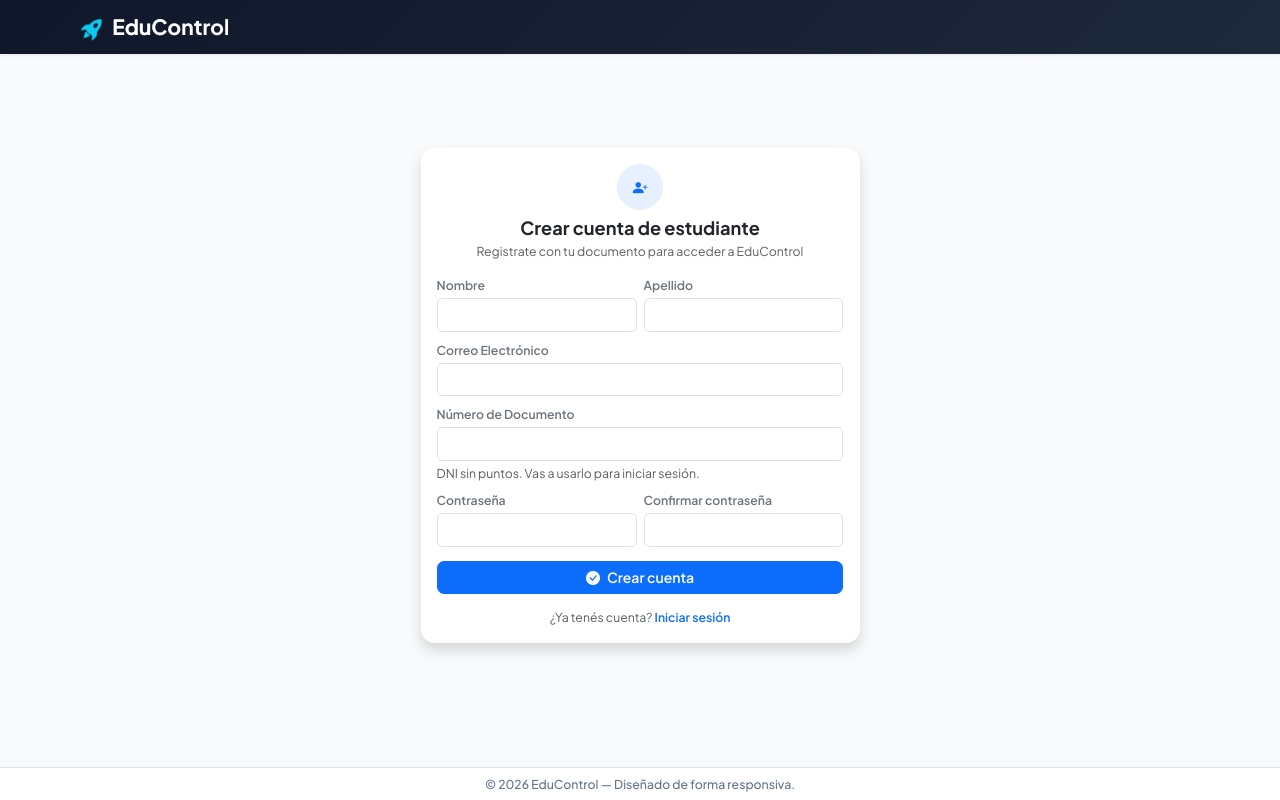
After one commit to anttobocc/ProyectoGestorCursos, a Django app: page /register/ in a window 1280 px wide. The commit adds this page. Run offline with Django 5.2, Linux system fonts and the light colour scheme; some libraries are stand-ins or nearby versions.

Commit message:
Agregar autorregistro de estudiantes con documento como usuario

```diff
--- a/myApp/forms.py
+++ b/myApp/forms.py
@@ -88,7 +88,7 @@ class EstudianteFormulario(forms.Form):
 class EstudianteForm(forms.ModelForm):
     class Meta:
         model = Estudiante
-        fields = ['nombre', 'apellido', 'email']
+        fields = ['nombre', 'apellido', 'email', 'documento']  # AGREGADO: documento
 
 class InscripcionForm(forms.ModelForm):
     class Meta:
@@ -127,7 +127,7 @@ class EntregableForm(forms.ModelForm):
             'publicado': 'Publicado (visible para los alumnos)',
         }
 
-# NUEVO: Formulario para que el alumno deje su reseña
+# Formulario para que el alumno deje su reseña
 class ResenaForm(forms.ModelForm):
     class Meta:
         model = Resena
@@ -147,3 +147,43 @@ class ResenaForm(forms.ModelForm):
             'calificacion': 'Calificación',
             'comentario': 'Tu opinión',
         }
+
+# NUEVO: Formulario para el autorregistro del estudiante
+class RegistroEstudianteForm(forms.Form):
+    nombre = forms.CharField(max_length=100, label="Nombre")
+    apellido = forms.CharField(max_length=100, label="Apellido")
+    email = forms.EmailField(label="Correo Electrónico")
+    documento = forms.CharField(
+        max_length=20,
+        label="Documento",
+        help_text="DNI sin puntos. Vas a usarlo para iniciar sesión."
+    )
+    password = forms.CharField(
+        widget=forms.PasswordInput(attrs={'class': 'form-control'}),
+        label="Contraseña",
+        help_text="Debe contener al menos 8 caracteres."
+    )
+    password2 = forms.CharField(
+        widget=forms.PasswordInput(attrs={'class': 'form-control'}),
+        label="Confirmar contraseña"
+    )
+
+    def clean_documento(self):
+        documento = self.cleaned_data['documento'].strip()
+        if Estudiante.objects.filter(documento=documento).exists():
+            raise forms.ValidationError("Ya existe una cuenta registrada con ese documento.")
+        return documento
+
+    def clean_password(self):
+        password = self.cleaned_data['password']
+        if len(password) < 8:
+            raise forms.ValidationError("La contraseña debe tener al menos 8 caracteres.")
+        return password
+
+    def clean(self):
+        cleaned_data = super().clean()
+        password = cleaned_data.get('password')
+        password2 = cleaned_data.get('password2')
+        if password and password2 and password != password2:
+            self.add_error('password2', "Las contraseñas no coinciden.")
+        return cleaned_data
--- a/myApp/models.py
+++ b/myApp/models.py
@@ -6,8 +6,9 @@ class Estudiante(models.Model):
     nombre = models.CharField(max_length=100)
     apellido = models.CharField(max_length=100)
     email = models.EmailField()
+    documento = models.CharField(max_length=20, blank=True, null=True, verbose_name="Documento")  # TEMPORAL: sin unique todavía
 
-    # NUEVO: Vinculación con el usuario de Django
+    # Vinculación con el usuario de Django
     user = models.OneToOneField(
         settings.AUTH_USER_MODEL,
         null=True,
@@ -180,7 +181,7 @@ class RegistroAsistencia(models.Model):
     def __str__(self):
         return f"{self.inscripcion} - {self.fecha} - {'Presente' if self.presente else 'Ausente'}"
 
-# NUEVO MODELO: Reseñas / Opiniones de los alumnos
+# Reseñas / Opiniones de los alumnos
 class Resena(models.Model):
     estudiante = models.ForeignKey(
         Estudiante,
--- a/myApp/templates/myApp/estudiante_editar.html
+++ b/myApp/templates/myApp/estudiante_editar.html
@@ -53,6 +53,12 @@
                         {% if form.email.errors %}<div class="text-danger small mt-1">{{ form.email.errors.0 }}</div>{% endif %}
                     </div>
 
+                    <div class="mb-2">
+                        <label for="id_documento" class="form-label fw-semibold text-secondary small mb-0">Documento</label>
+                        {{ form.documento|add_class:"form-control" }}
+                        {% if form.documento.errors %}<div class="text-danger small mt-1">{{ form.documento.errors.0 }}</div>{% endif %}
+                    </div>
+
                     <button type="submit" class="btn btn-warning w-100 fw-semibold rounded-3 mb-2">
                         <i class="bi bi-check-circle-fill me-2"></i>Guardar Cambios
                     </button>
--- a/myApp/templates/myApp/login.html
+++ b/myApp/templates/myApp/login.html
@@ -59,6 +59,10 @@
                     </button>
                 </form>
 
+                <p class="text-center text-muted small mt-3 mb-0">
+                    ¿Sos estudiante y no tenés cuenta? <a href="{% url 'myapp:register' %}" class="fw-semibold text-decoration-none">Registrate acá</a>
+                </p>
+
             </div>
         </div>
 
--- /dev/null
+++ b/myApp/templates/myApp/register.html
@@ -0,0 +1,87 @@
+{% extends 'myApp/base.html' %}
+{% load widget_tweaks %}
+
+{% block title %}Crear cuenta{% endblock %}
+
+{% block contenido %}
+<style>
+    .register-wrap { max-width: 460px; }
+    @media (max-width: 575.98px) {
+        .register-wrap { max-width: 100%; }
+    }
+</style>
+<div class="row justify-content-center align-items-center" style="min-height: calc(100vh - 160px);">
+    <div class="col-12 register-wrap mx-auto">
+
+        <div class="card shadow border-0 rounded-4">
+            <div class="card-body p-4">
+
+                <div class="text-center mb-3">
+                    <div class="d-inline-flex align-items-center justify-content-center bg-primary bg-opacity-10 text-primary rounded-circle mb-2" style="width:46px;height:46px;font-size:1.05rem;">
+                        <i class="bi bi-person-plus-fill"></i>
+                    </div>
+                    <h3 class="fw-bold text-dark mb-1">Crear cuenta de estudiante</h3>
+                    <p class="text-muted small mb-0">Registrate con tu documento para acceder a EduControl</p>
+                </div>
+
+                <form method="POST" novalidate>
+                    {% csrf_token %}
+
+                    {% if form.non_field_errors %}
+                    <div class="alert alert-danger py-2 small">{{ form.non_field_errors }}</div>
+                    {% endif %}
+
+                    <div class="row g-2 mb-2">
+                        <div class="col-6">
+                            <label class="form-label fw-semibold text-secondary small mb-1">Nombre</label>
+                            {{ form.nombre|add_class:"form-control" }}
+                            {% if form.nombre.errors %}<div class="text-danger small mt-1">{{ form.nombre.errors.0 }}</div>{% endif %}
+                        </div>
+                        <div class="col-6">
+                            <label class="form-label fw-semibold text-secondary small mb-1">Apellido</label>
+                            {{ form.apellido|add_class:"form-control" }}
+                            {% if form.apellido.errors %}<div class="text-danger small mt-1">{{ form.apellido.errors.0 }}</div>{% endif %}
+                        </div>
+                    </div>
+
+                    <div class="mb-2">
+                        <label class="form-label fw-semibold text-secondary small mb-1">Correo Electrónico</label>
+                        {{ form.email|add_class:"form-control" }}
+                        {% if form.email.errors %}<div class="text-danger small mt-1">{{ form.email.errors.0 }}</div>{% endif %}
+                    </div>
+
+                    <div class="mb-2">
+                        <label class="form-label fw-semibold text-secondary small mb-1">Número de Documento</label>
+                        {{ form.documento|add_class:"form-control" }}
+                        <div class="form-text small">{{ form.documento.help_text }}</div>
+                        {% if form.documento.errors %}<div class="text-danger small mt-1">{{ form.documento.errors.0 }}</div>{% endif %}
+                    </div>
+
+                    <div class="row g-2 mb-3">
+                        <div class="col-6">
+                            <label class="form-label fw-semibold text-secondary small mb-1">Contraseña</label>
+                            {{ form.password|add_class:"form-control" }}
+                            {% if form.password.errors %}<div class="text-danger small mt-1">{{ form.password.errors.0 }}</div>{% endif %}
+                        </div>
+                        <div class="col-6">
+                            <label class="form-label fw-semibold text-secondary small mb-1">Confirmar contraseña</label>
+                            {{ form.password2|add_class:"form-control" }}
+                            {% if form.password2.errors %}<div class="text-danger small mt-1">{{ form.password2.errors.0 }}</div>{% endif %}
+                        </div>
+                    </div>
+
+                    <button type="submit" class="btn btn-primary w-100 fw-semibold rounded-3 mb-3">
+                        <i class="bi bi-check-circle-fill me-2"></i>Crear cuenta
+                    </button>
+
+                    <p class="text-center text-muted small mb-0">
+                        ¿Ya tenés cuenta? <a href="{% url 'myapp:login' %}" class="fw-semibold text-decoration-none">Iniciar sesión</a>
+                    </p>
+                </form>
+
+            </div>
+        </div>
+
+    </div>
+</div>
+{% endblock %}
--- a/myApp/urls.py
+++ b/myApp/urls.py
@@ -1,6 +1,6 @@
 from django.urls import path
 from .views import (
-    login_view, logout_view,
+    login_view, logout_view, registro_estudiante,
     index, buscar_curso,
     lista_cursos, cursoFormulario, curso_editar, curso_eliminar, admin_curso_detail, admin_estudiante_curso_eliminar, admin_curso_resenas,
     lista_estudiantes, detalle_estudiante, estudianteFormulario, estudiante_editar, estudiante_eliminar,
@@ -16,6 +16,7 @@ app_name = "myapp"
 urlpatterns = [
     path('login/', login_view, name='login'),
     path('logout/', logout_view, name='logout'),
+    path('register/', registro_estudiante, name='register'),
     path('', index, name='index'),
     # Cursos
     path('cursos/', lista_cursos, name='cursos'),
--- a/myApp/views.py
+++ b/myApp/views.py
@@ -10,7 +10,7 @@ from django.db.models import Q, F, Avg
 from django.utils import timezone
 from django.utils.dateparse import parse_date
 from .models import Curso, Profesor, Estudiante, Entregable, Entrega, Inscripcion, Nota, RegistroAsistencia, Resena
-from .forms import CursoForm, ProfesorFormulario, ProfesorForm, EstudianteFormulario, EstudianteForm, EntregableForm, InscripcionForm, NotaForm, ResenaForm
+from .forms import CursoForm, ProfesorFormulario, ProfesorForm, EstudianteFormulario, EstudianteForm, EntregableForm, InscripcionForm, NotaForm, ResenaForm, RegistroEstudianteForm
 from .decorators import admin_required, profesor_required, es_administrador
 
 
@@ -66,6 +66,50 @@ def login_view(request):
 def logout_view(request):
     auth_logout(request)
     return redirect('myapp:login')
+
+
+# NUEVO: Autorregistro del estudiante (documento = usuario)
+def registro_estudiante(request):
+    if request.user.is_authenticated:
+        return redirect(settings.LOGIN_REDIRECT_URL)
+
+    if request.method == 'POST':
+        form = RegistroEstudianteForm(request.POST)
+
+
+        if form.is_valid():
+            documento = form.cleaned_data['documento']
+            password = form.cleaned_data['password']
+            email = form.cleaned_data['email']
+
+            try:
+                with transaction.atomic():
+                    user = User.objects.create_user(
+                        username=documento,
+                        password=password,
+                        email=email
+                    )
+                    Estudiante.objects.create(
+                        nombre=form.cleaned_data['nombre'],
+                        apellido=form.cleaned_data['apellido'],
+                        email=email,
+                        documento=documento,
+                        asistencia=0,
+                        promedio=0.0,
+                        proyectos_hechos=0,
+                        proyectos_totales=0,
+                        user=user,
+                    )
+                messages.success(request, "¡Cuenta creada con éxito! Ya podés iniciar sesión con tu documento y tu contraseña.")
+                return redirect('myapp:login')
+            except Exception as e:
+                messages.error(request, f"Error al crear la cuenta: {str(e)}")
+                return render(request, 'myApp/register.html', {'form': form})
+    else:
+        form = RegistroEstudianteForm()
+
+    return render(request, 'myApp/register.html', {'form': form})
+
 
 # 1. Vista de inicio (MODIFICADA PARA MANEJAR LOS 3 ROLES)
 
```
Also changed, not shown: db.sqlite3, myApp/migrations/0016_estudiante_documento.py (added).
